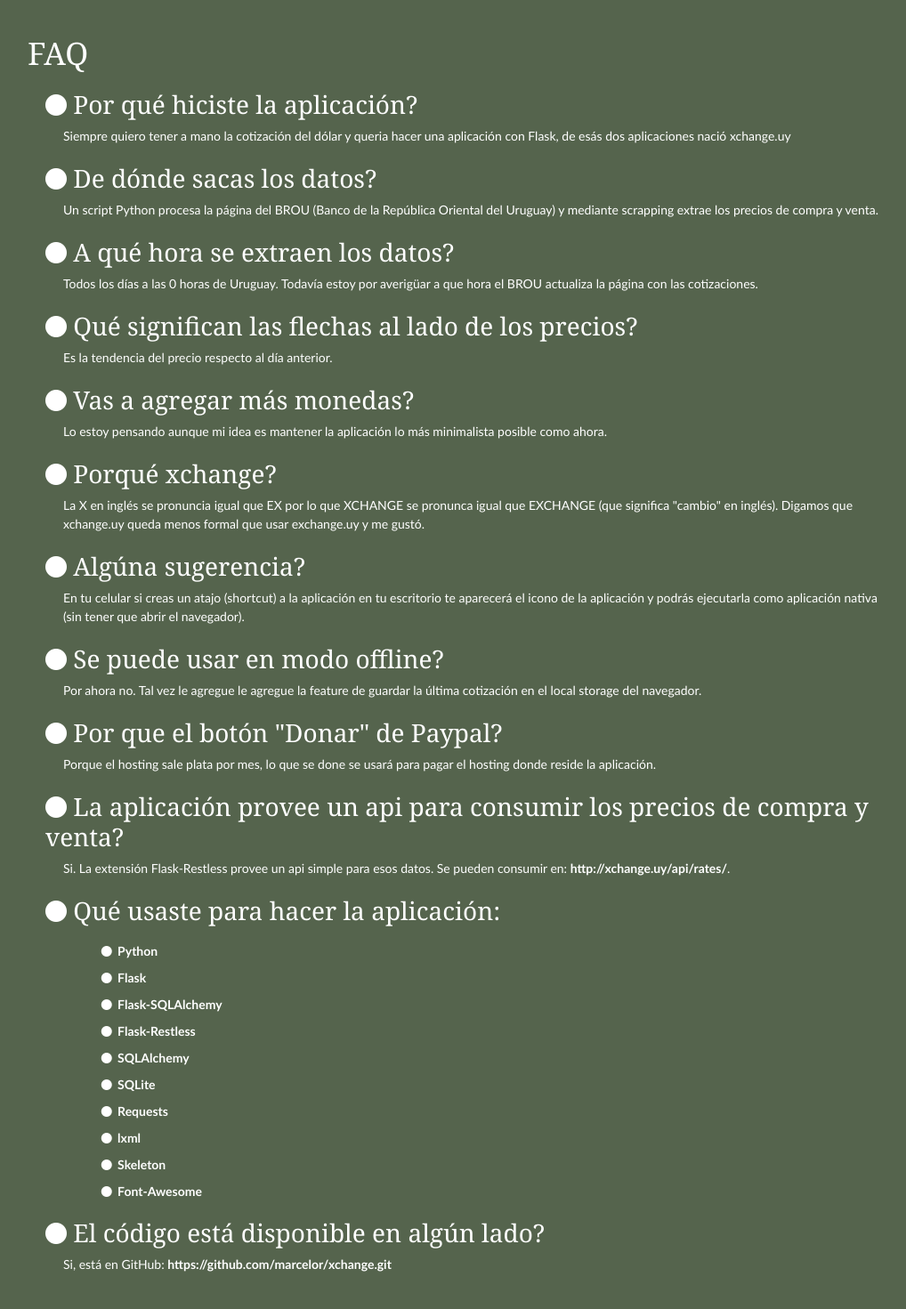
After one commit to marcelor/xchange, a Flask app: template templates/faq.html in a window 1280 px wide. The commit adds this page. Shown: the whole page at 89% size, without its empty margins (129-1147 px from the left). Run offline with Flask 2, Linux system fonts and the light colour scheme; the template is opened without the code that fills it, so the values that code supplies are empty.

Commit message:
Template refactor using inheritance.

```diff
--- a/static/style.css
+++ b/static/style.css
@@ -1,6 +1,8 @@
 body {
+    font-family: "Trebuchet MS",Verdana,Arial;
+}
+body.home {
     text-align: center;
-    font-family: "Trebuchet MS",Verdana,Arial;
 }
 .size1 {
     font-size: 20pt;
@@ -28,5 +30,23 @@ a {
 }
 #social-icons a, #social-icons a:visited {
     color: #000;
-    margin-right: 5px;
+    margin-right: 10px;
 }
+body.faq {
+    text-align: left;
+    margin-top: 40px;
+    margin-bottom: 40px;
+}
+body.faq h2 {
+    margin-bottom: 20px;
+}
+body.faq h3 {
+    margin-left: 20px;
+}
+body.faq p.answer {
+    margin-left: 40px;
+    margin-bottom: 20px;
+}
+body.faq ul {
+    margin-left: 80px;
+}
--- a/static/theme2.css
+++ b/static/theme2.css
@@ -6,3 +6,7 @@ body {
 a, a:visited {
     color: #fff;
 }
+
+h2, h3 {
+    color: #fff;
+}
--- /dev/null
+++ b/templates/base.html
@@ -0,0 +1,43 @@
+<!DOCTYPE html>
+    <!--[if lt IE 7 ]><html class="ie ie6" lang="en"> <![endif]-->
+    <!--[if IE 7 ]><html class="ie ie7" lang="en"> <![endif]-->
+    <!--[if IE 8 ]><html class="ie ie8" lang="en"> <![endif]-->
+    <!--[if (gte IE 9)|!(IE)]><!--><html lang="en"> <!--<![endif]-->
+    <head>
+
+      <!-- Basic Page Needs
+      ================================================== -->
+      <meta charset="utf-8">
+      <title>{% block title %}{% endblock %} Xchange</title>
+      <meta name="description" content="">
+      <meta name="author" content="Marcelo Ramos">
+
+      <!-- Mobile Specific Metas
+      ================================================== -->
+      <meta name="viewport" content="width=device-width, initial-scale=1, maximum-scale=1">
+
+      <!-- CSS
+      ================================================== -->
+      <link rel="stylesheet" href="/static/vendor/skeleton/base.css">
+      <link rel="stylesheet" href="/static/vendor/skeleton/skeleton.css">
+      <link rel="stylesheet" href="/static/vendor/skeleton/layout.css">
+        <link rel="stylesheet" href="/static/vendor/font-awesome/css/font-awesome.min.css">
+      <link href='http://fonts.googleapis.com/css?family=Exo:700' rel='stylesheet' type='text/css'>
+      <link rel="stylesheet" href="/static/style.css" type="text/css" />
+      <link rel="stylesheet" href="/static/theme2.css" type="text/css" />
+
+      <!--[if lt IE 9]>
+        <script src="http://html5shim.googlecode.com/svn/trunk/html5.js"></script>
+      <![endif]-->
+
+      <!-- Favicons
+      ================================================== -->
+      <link rel="apple-touch-icon" href="/static/touch-icon-iphone.png" />
+      <link rel="apple-touch-icon" sizes="114x114" href="/static/touch-icon-iphone4.png" />
+      <link rel="apple-touch-icon" sizes="72x72" href="/static/touch-icon-ipad.png" />
+      <link rel="icon" type="image/png" href="/static/favicon.png">
+    </head>
+
+    {% block content %}{% endblock %}
+
+</html>
--- /dev/null
+++ b/templates/faq.html
@@ -0,0 +1,91 @@
+{% extends "base.html" %}
+
+{% block title %}FAQ - {% endblock %}
+
+{% block content %}
+
+    <body class="faq">
+        <!-- Primary Page Layout
+          ================================================== -->
+
+            <div class="container">
+                <h2>FAQ</h2>
+
+                <h3><i class="icon-circle"></i> Por qué hiciste la aplicación?</h3>
+                <p class="answer">
+                    Siempre quiero tener a mano la cotización del dólar y queria hacer una aplicación con Flask, de esás dos aplicaciones nació xchange.uy
+                </p>
+
+                <h3><i class="icon-circle"></i> De dónde sacas los datos?</h3>
+                <p class="answer">
+                    Un script Python procesa la página del BROU (Banco de la República Oriental del Uruguay) y mediante scrapping extrae los precios de compra y venta.
+                </p>
+
+                <h3><i class="icon-circle"></i> A qué hora se extraen los datos?</h3>
+                <p class="answer">
+                    Todos los días a las 0 horas de Uruguay. Todavía estoy por averigüar a que hora el BROU actualiza la página con las cotizaciones.
+                </p>
+
+                <h3><i class="icon-circle"></i> Qué significan las flechas al lado de los precios?</h3>
+                <p class="answer">
+                    Es la tendencia del precio respecto al día anterior.
+                </p>
+
+                <h3><i class="icon-circle"></i> Vas a agregar más monedas?</h3>
+                <p class="answer">
+                    Lo estoy pensando aunque mi idea es mantener la aplicación lo más minimalista posible como ahora.
+                </p>
+
+                <h3><i class="icon-circle"></i> Porqué xchange?</h3>
+                <p class="answer">
+                    La X en inglés se pronuncia igual que EX por lo que XCHANGE se pronunca igual que EXCHANGE (que significa "cambio" en inglés). Digamos que xchange.uy queda menos formal que usar
+                    exchange.uy y me gustó.
+                </p>
+
+                <h3><i class="icon-circle"></i> Algúna sugerencia?</h3>
+                <p class="answer">
+                    En tu celular si creas un atajo (shortcut) a la aplicación en tu escritorio te aparecerá el icono de la aplicación y podrás ejecutarla como aplicación nativa (sin tener que abrir el navegador).
+                </p>
+
+                <h3><i class="icon-circle"></i> Se puede usar en modo offline?</h3>
+                <p class="answer">
+                    Por ahora no. Tal vez le agregue le agregue la feature de guardar la última cotización en el local storage del navegador.
+                </p>
+
+                <h3><i class="icon-circle"></i> Por que el botón "Donar" de Paypal?</h3>
+                <p class="answer">
+                    Porque el hosting sale plata por mes, lo que se done se usará para pagar el hosting donde reside la aplicación.
+                </p>
+
+                <h3><i class="icon-circle"></i> La aplicación provee un api para consumir los precios de compra y venta?</h3>
+                <p class="answer">
+                    Si. La extensión Flask-Restless provee un api simple para esos datos. Se pueden consumir en: <a href="http://xchange.uy/api/rates/" target="_blank">http://xchange.uy/api/rates/</a>.
+                </p>
+
+                <h3><i class="icon-circle"></i> Qué usaste para hacer la aplicación:</h3>
+                <p class="answer">
+                    <ul>
+                        <li><i class="icon-circle"></i> <a target="_blank" href="http://www.python.org">Python</a></li>
+                        <li><i class="icon-circle"></i> <a target="_blank" href="http://flask.pocoo.org/">Flask</a></li>
+                        <li><i class="icon-circle"></i> <a target="_blank" href="http://packages.python.org/Flask-SQLAlchemy/">Flask-SQLAlchemy</a></li>
+                        <li><i class="icon-circle"></i> <a target="_blank" href="https://flask-restless.readthedocs.org/en/latest/">Flask-Restless</a></li>
+                        <li><i class="icon-circle"></i> <a target="_blank" href="http://www.sqlalchemy.org/">SQLAlchemy</a></li>
+                        <li><i class="icon-circle"></i> <a target="_blank" href="https://sqlite.org/">SQLite</a></li>
+                        <li><i class="icon-circle"></i> <a target="_blank" href="http://docs.python-requests.org/en/latest/">Requests</a></li>
+                        <li><i class="icon-circle"></i> <a target="_blank" href="http://http://lxml.de/">lxml</a></li>
+                        <li><i class="icon-circle"></i> <a target="_blank" href="http://www.getskeleton.com">Skeleton</a></li>
+                        <li><i class="icon-circle"></i> <a target="_blank" href="http://fortawesome.github.com/Font-Awesome/">Font-Awesome</a></li>
+                    </ul>
+                </p>
+
+                <h3><i class="icon-circle"></i> El código está disponible en algún lado?</h3>
+                <p class="answer">
+                    Si, está en GitHub: <a href="https://github.com/marcelor/xchange.git" target="_blank">https://github.com/marcelor/xchange.git</a>
+                </p>
+          </div><!-- container -->
+
+        <!-- End Document
+        ================================================== -->
+    </body>
+
+{% endblock %}
```
Also changed, not shown: templates/home.html (+13 -44 lines).
